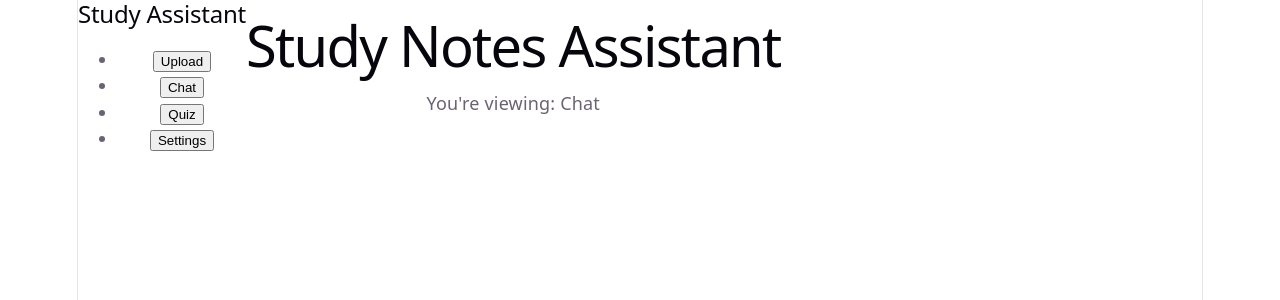
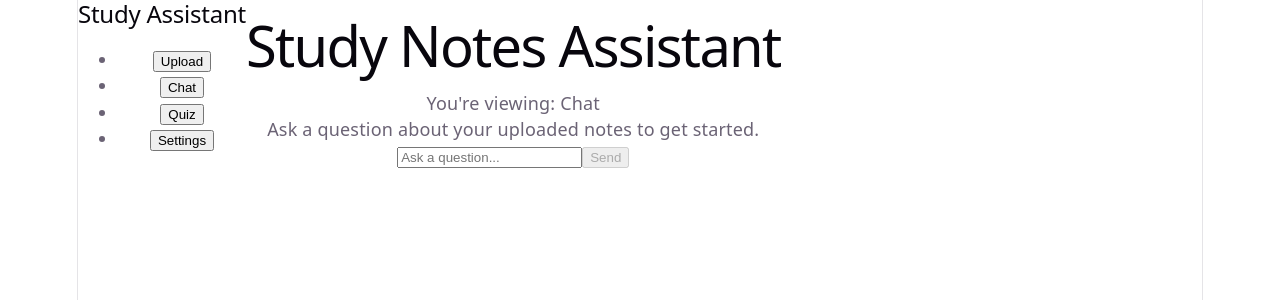
Before and after one commit to jxnnivo/rag-study-assistant, a React app in the folder frontend/: page / in a window 1280 px wide. Both pictures are taken after a click on the button "Chat". Shown: the top 300 px of the page. Built offline with nearby package versions, Linux system fonts and the light colour scheme; the HTML template or start-up script is replaced by a standard one.

Commit message:
Add ChatWindow component, wire real upload fetch call, and Vite proxy config

```diff
--- a/frontend/src/App.jsx
+++ b/frontend/src/App.jsx
@@ -1,6 +1,7 @@
 import { useState } from 'react'
 import Sidebar from './components/Sidebar'
 import FileUpload from './components/FileUpload'
+import ChatWindow from './components/ChatWindow'
 
 function App() {
   const [activePage, setActivePage] = useState('Upload')
@@ -12,6 +13,7 @@ function App() {
         <h1>Study Notes Assistant</h1>
         <p>You're viewing: {activePage}</p>
         {activePage === 'Upload' && <FileUpload />}
+        {activePage === 'Chat' && <ChatWindow />}
       </div>
     </div>
   )
--- a/frontend/src/components/ChatWindow.jsx
+++ b/frontend/src/components/ChatWindow.jsx
@@ -0,0 +1,74 @@
+import { useState } from 'react';
+
+function ChatWindow() {
+    const [messages, setMessages] = useState([]);
+    const [inputValue, setInputValue] = useState('');
+    const [status, setStatus] = useState('idle');
+
+    const handleInputChange = (e) => {
+        setInputValue(e.target.value);
+    };
+
+    const handleSendMessage = async (e) => {
+        e.preventDefault();
+        if (!inputValue.trim()) return;
+
+        const userMessage = { role: 'user', text: inputValue };
+        setMessages((prev) => [...prev, userMessage]);
+        setInputValue('');
+        setStatus('loading');
+
+        // TODO: Replace with actual API call to send the message and receive a response
+
+        try {
+            // const response = await fetch('/api/chat', {
+            //     method: 'POST',
+            //     headers: { 'Content-Type': 'application/json' },
+            //     body: JSON.stringify({ question: userMessage.text }),
+            // });
+            // if (!response.ok) throw new Error('Query failed');
+            // const data = await response.json();
+
+            await new Promise((resolve) => setTimeout(resolve, 800));
+            const mockAnswer = { role: 'assistant', text: `Mock answer to: ${userMessage.text}` };
+
+            setMessages((prev) => [...prev, mockAnswer]);
+            setStatus('idle');
+            } catch (error) {
+                console.error(error);
+                setStatus('error');
+            }
+    };
+
+    return (
+        <div className="chat-window">
+            <div className="chat-messages">
+                {messages.length === 0 && (
+                    <p className="chat-window__empty">Ask a question about your uploaded notes to get started.</p>
+                )}
+
+                {messages.map((msg, index) => (
+                    <div key={index} className={`chat-window__message chat-window__message--${msg.role}`}>
+                        <p>{msg.text}</p>
+                    </div>
+                ))}
+
+                {status === 'loading' && <p className="chat-window__loading">Thinking...</p>}
+                {status === 'error' && <p className="chat-window__error">Something went wrong. Try again.</p>}
+            </div>
+
+            <form className="chat-window__input" onSubmit={handleSendMessage}>
+                <input
+                    type="text"
+                    value={inputValue}
+                    onChange={handleInputChange}
+                    placeholder="Ask a question..."
+                    disabled={status === 'loading'}
+                />
+                <button type='submit' disabled={!inputValue.trim() || status === 'loading'}>Send</button>
+            </form>
+        </div>
+    );
+}
+
+export default ChatWindow;
--- a/frontend/src/components/FileUpload.jsx
+++ b/frontend/src/components/FileUpload.jsx
@@ -5,6 +5,7 @@ function FileUpload() {
     const [isDragging, setIsDragging] = useState(false);
     const [status, setStatus] = useState('idle');
     const inputRef = useRef(null);
+    const [errorMessage, setErrorMessage] = useState('');
 
 
     const handleFileChange = (e) => {
@@ -35,24 +36,30 @@ function FileUpload() {
     const handleUpload = async () => {
         if (!selectedFile) return;
         setStatus('uploading');
-
-        // TODO: replace with real endpoint once API contract is confirmed with backend
+        setErrorMessage('');
 
         try {
             const formData = new FormData();
             formData.append('file', selectedFile);
 
-            // const response = await fetch('/api/upload', {
-                // method: 'POST',
-                // body: formData,
-            // });
-            // if (!response.ok) throw new Error('Upload failed');
+            const response = await fetch('/api/upload', {
+                method: 'POST',
+                body: formData,
+            });
 
-            await new Promise((resolve) => setTimeout(resolve, 800));
+            if (!response.ok) {
+                const errorData = await response.json();
+                throw new Error(errorData.detail || 'Upload failed');
+            }
+
+            const data = await response.json();
+            console.log('Upload successful:', data);
 
             setStatus('success');
+
         } catch (error) {
             console.error(error);
+            setErrorMessage(error.message);
             setStatus('error');
         }
     };
@@ -88,7 +95,7 @@ function FileUpload() {
             </button>
 
             {status === 'success' && <p className="file-upload__status">Upload successful</p>}
-            {status === 'error' && <p className="file-upload__status file-upload__status--error">Upload failed. Try again.</p>}
+            {status === 'error' && <p className="file-upload__status file-upload__status--error">{errorMessage || 'Upload failed. Try again.'}</p>}
         </div>
     );
 }
--- a/frontend/vite.config.js
+++ b/frontend/vite.config.js
@@ -2,6 +2,15 @@ import react from '@vitejs/plugin-react'
 import { defineConfig } from 'vite'
 
 // https://vite.dev/config/
+
 export default defineConfig({
   plugins: [react()],
+  server: {
+    proxy: {
+      '/api': {
+        target: 'http://localhost:8000',
+        changeOrigin: true,
+      },
+    },
+  },
 })
```
